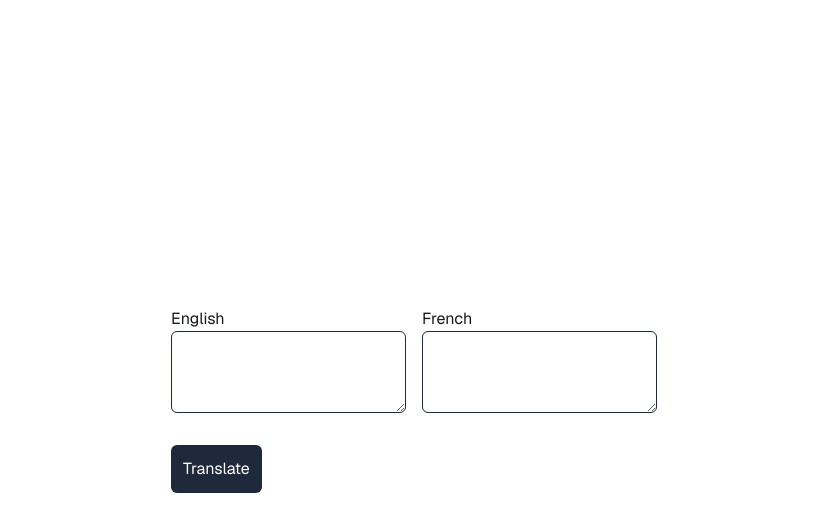
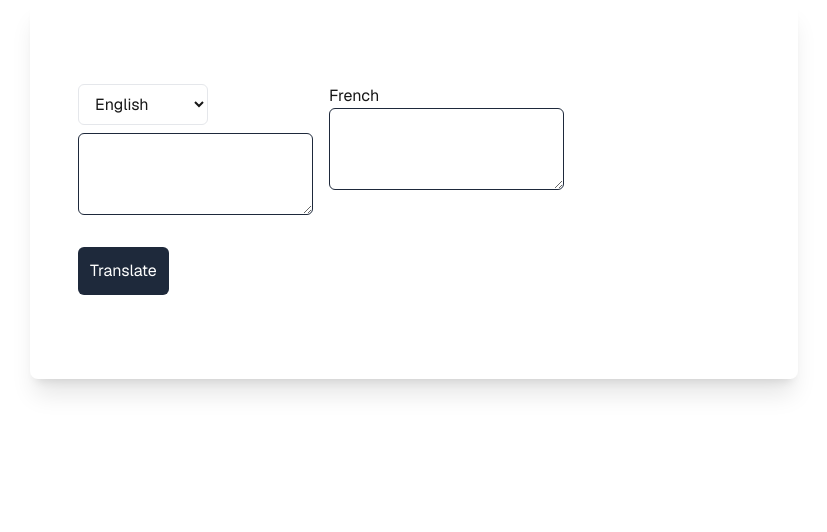
Before and after one commit to Rajasva-Raj-CODE/AI-Language-Translator-App, a Next.js app: page / in a window 1280 px wide. Shown: the top 532 px of the page, without its empty margins (226-1053 px from the left). Built offline with nearby package versions, Linux system fonts and the light colour scheme.

Commit message:
props pass

```diff
--- /dev/null
+++ b/src/app/components/dropdown.js
@@ -0,0 +1,17 @@
+"use client";
+export const Dropdown = ({ name, value, onChange, options }) => {
+  return (
+    <select
+      name={name}
+      value={value}
+      onChange={(e) => onChange(e.target.value)}
+      className="rounded-md border border-input bg-background mb-2 w-fit px-3 py-2 focus:ring-blue-200"
+    >
+      {options.map((option, index) => (
+        <option value={option.value} key={`${name}_${index}`}>
+          {option.label}
+        </option>
+      ))}
+    </select>
+  );
+};
--- a/src/app/page.js
+++ b/src/app/page.js
@@ -1,12 +1,41 @@
-import React from "react";
+"use client";
+import React, { useState } from "react";
+import { Dropdown } from "./components/dropdown";
+
+const languagesOptions = [
+  { value: "en", label: "English" },
+  { value: "fr", label: "French" },
+  { value: "es", label: "Spanish" },
+  { value: "de", label: "German" },
+  { value: "it", label: "Italian" },
+  { value: "pt", label: "Portuguese" },
+  { value: "ru", label: "Russian" },
+];
 
 export default function Home() {
+  const [languageFrom, setLanguageFrom] = useState("en");
+  const [languageTo, setLanguageTo] = useState("es");
+
+  const handleLanguageFromChange = (value) => {
+    setLanguageFrom(value);
+  };
+
+  const handleLanguageToChange = (value) => {
+    setLanguageTo(value);
+  };
+
   return (
-    <div className="grid grid-rows-[20px_1fr_20px] items-center justify-items-center min-h-screen p-8 pb-20 gap-16 sm:p-20 font-[family-name:var(--font-geist-sans)]">
-      <main className="flex flex-col gap-8 row-start-2 items-center sm:items-start">
+    <div className="bg-white shadow-xl rounded-lg p-6 max-w-3xl mx-auto">
+      <div className="grid grid-rows-[20px_1fr_20px] items-start justify-items-center p-2 pb-2 gap-4 sm:p-6 font-[family-name:var(--font-geist-sans)]">
+        <div className="flex flex-col gap-8 row-start-2 items-center sm:items-start w-full">
           <div className="flex flex-row gap-4">
             <div className="container flex flex-col">
-            <span>English</span>
+              <Dropdown
+                name="languageFrom"
+                value={languageFrom}
+                options={languagesOptions}
+                onChange={handleLanguageFromChange}
+              />
               <textarea className="border border-slate-800 rounded-md p-4 text-black" />
             </div>
             <div className="container flex flex-col">
@@ -17,7 +46,8 @@ export default function Home() {
           <button className="p-3 rounded-md bg-slate-800 text-white">
             Translate
           </button>
-      </main>
+        </div>
+      </div>
     </div>
   );
 }
```
Lines whose indentation alone changed are shown as unchanged.
